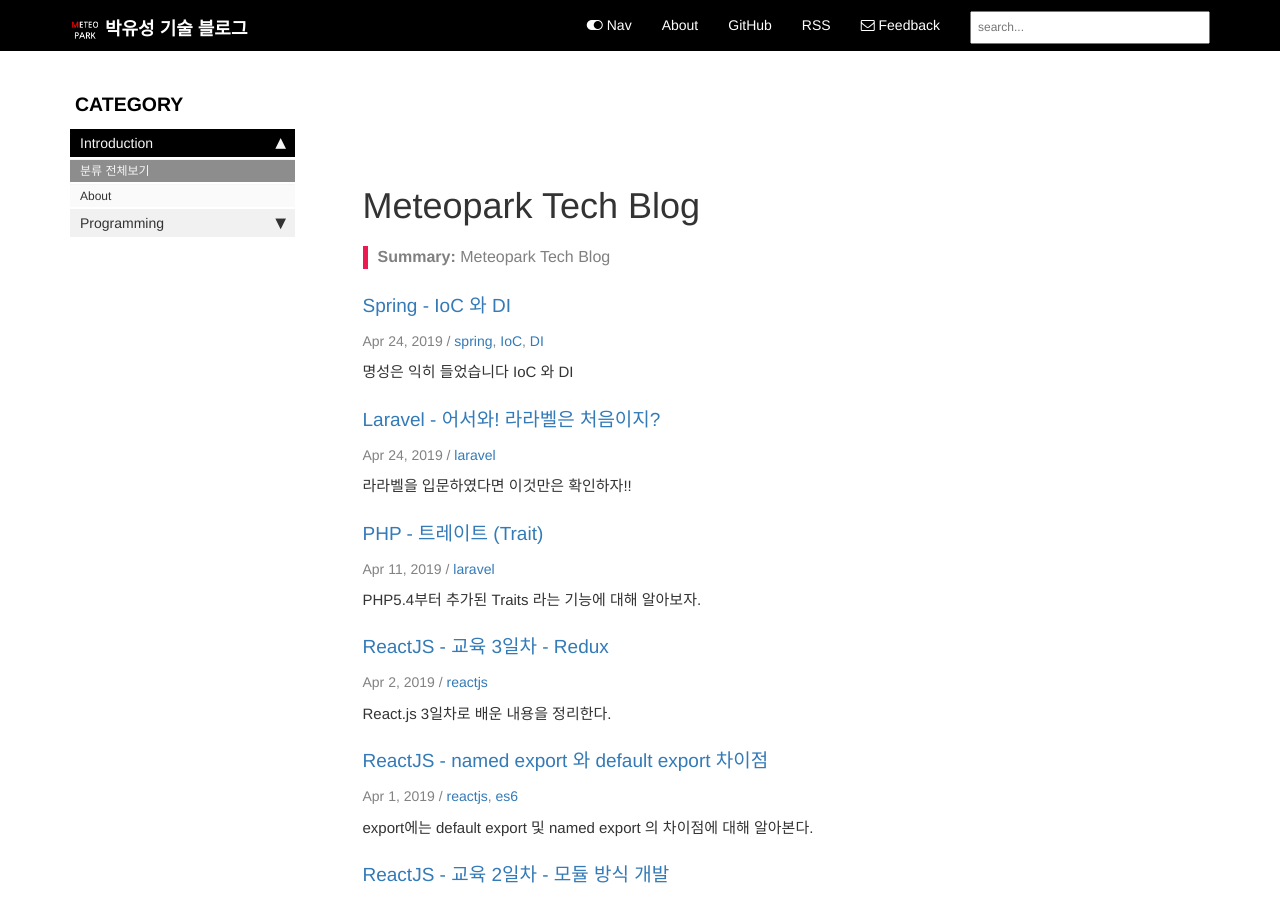
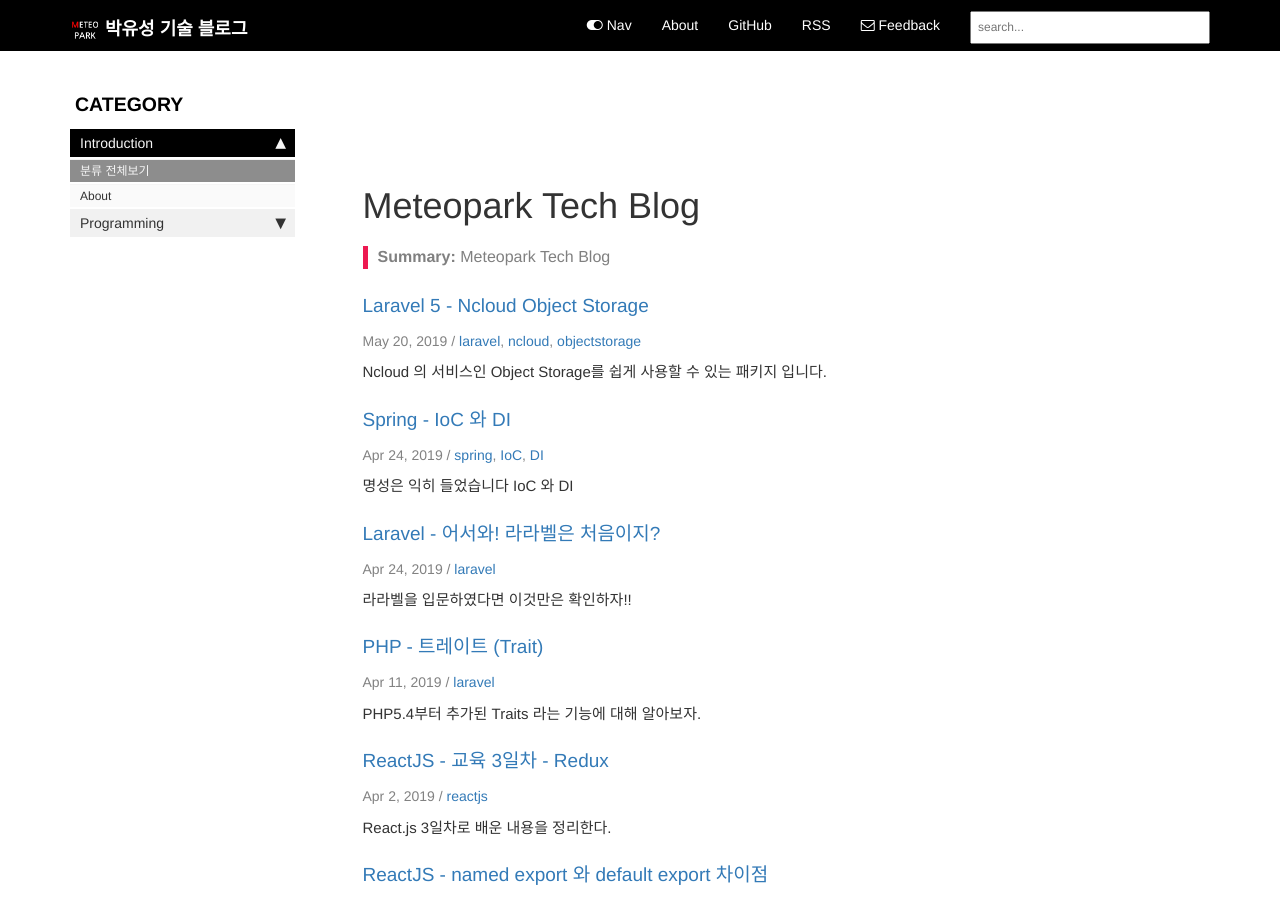
Before and after one commit to meteorpark/meteopark.github.io, a Jekyll site: the page built from index.md, in a window 1280 px wide and 900 px high. Built offline with Jekyll 4.4.1, drawn with Linux system fonts in a browser that asks for light colours; nearby versions of some CDN libraries; comment, search, counter and statistics services are not loaded.

Commit message:
ncloud object storage 추가

```diff
--- /dev/null
+++ b/pages/meteopark_programming_laravel/2019-05-30-ncloud-object-storage-laravel.md
@@ -0,0 +1,19 @@
+---
+title: Laravel 5 - Ncloud Object Storage
+permalink: 2019-05-30-ncloud-object-storage-laravel.html
+tags: [laravel, ncloud, objectstorage]
+keywords: laravel, ncloud, objectstorage
+date: 2019-05-20 00:00:00
+summary: Ncloud 의 서비스인 Object Storage를 쉽게 사용할 수 있는 패키지 입니다.
+folder: meteopark_programming_laravel
+sidebar: category_sidebar
+search: exclude
+---
+### Basic Usage
+[Ncloud Object Storage for Laravel
+](https://github.com/meteopark/ncloud-object-storage-laravel) 바로가기
+
+
+
+
+{% include links_detail.html %}
```
Also changed, not shown: pages/meteopark_programming_laravel/2019-03-20-jwt.md (+5 -0 lines).
